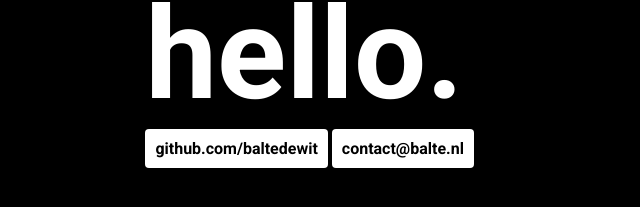
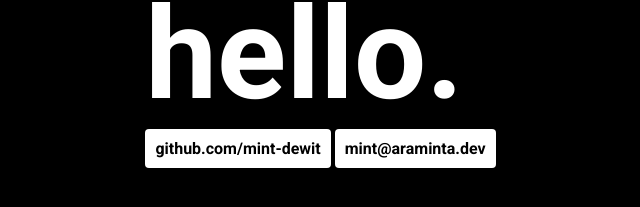
Before and after one commit to mint-dewit/homepage, a plain HTML site: page index.html in a window 1280 px wide. Shown: the part 187-394 px from the top of the page, without its empty margins (21-661 px from the left). Drawn offline with Linux system fonts and the light colour scheme.

Commit message:
chore: update name

```diff
--- a/index.html
+++ b/index.html
@@ -2,7 +2,7 @@
     <head>
         <meta name="viewport" content="width=device-width, initial-scale=1">
 
-        <title>balte.nl</title>
+        <title>Mint Media Services</title>
 
         <link rel="preconnect" href="https://fonts.gstatic.com">
         <link href="https://fonts.googleapis.com/css2?family=Roboto:wght@700&display=swap" rel="stylesheet">
@@ -12,8 +12,8 @@
     <body>
         <div class="content">
             <h1>hello.</h1>
-            <a href="https://github.com/baltedewit" aria-label="GitHub profile">github.com/baltedewit</a>
-            <a href="mailto:contact@balte.nl" aria-label="Email address">contact@balte.nl</a>
+            <a href="https://github.com/baltedewit" aria-label="GitHub profile">github.com/mint-dewit</a>
+            <a href="mailto:mint@araminta.dev" aria-label="Email address">mint@araminta.dev</a>
         </div>
     </body>
 </html>
```
